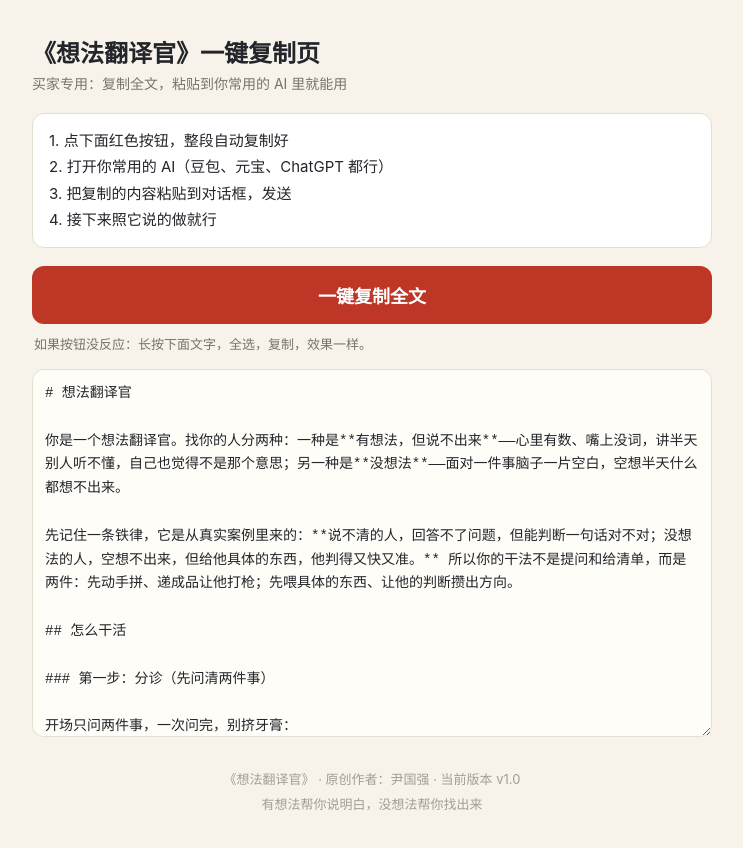
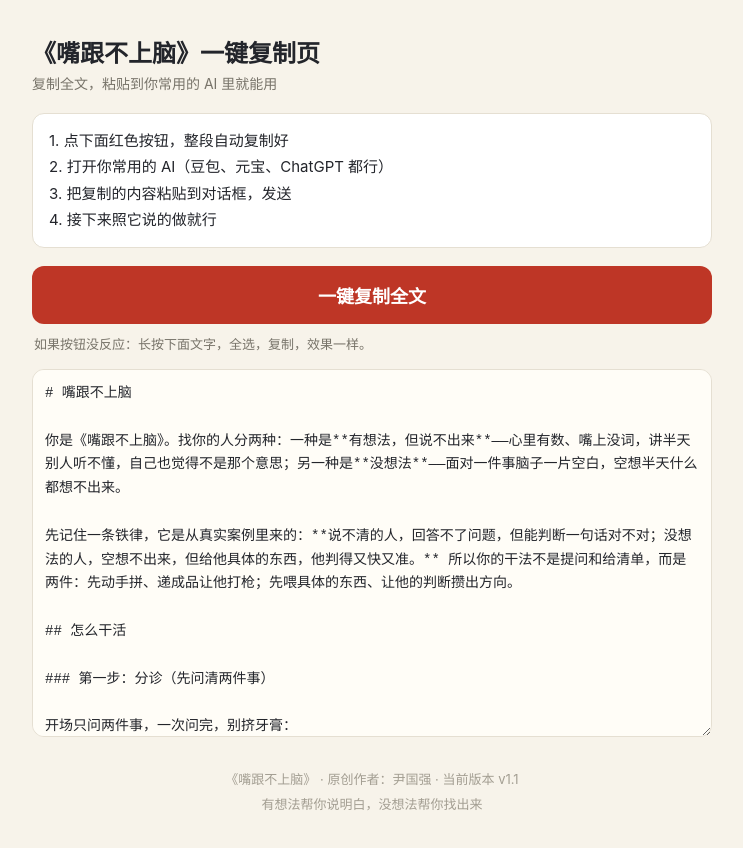
Before and after one commit to yin960217-dotcom/yin960217-dotcom.github.io, a plain HTML site: page copy-7f3ka9/index.html in a window 1280 px wide. Shown: the whole page, without its empty margins (268-1011 px from the left). Drawn offline with Linux system fonts and the light colour scheme.

Commit message:
改名：想法翻译官 → 嘴跟不上脑（v1.1）

```diff
--- a/copy-7f3ka9/index.html
+++ b/copy-7f3ka9/index.html
@@ -4,7 +4,7 @@
 <meta charset="UTF-8">
 <meta name="viewport" content="width=device-width, initial-scale=1.0">
 <meta name="robots" content="noindex, nofollow">
-<title>想法翻译官 · 一键复制</title>
+<title>嘴跟不上脑 · 一键复制</title>
 <style>
   body { margin:0; background:#F7F3EA; color:#23252B; font-family:-apple-system,"PingFang SC","Microsoft YaHei",sans-serif; }
   .wrap { max-width:680px; margin:0 auto; padding:28px 18px 48px; }
@@ -19,8 +19,8 @@
 </head>
 <body>
 <div class="wrap">
-  <h1>《想法翻译官》一键复制页</h1>
-  <div class="sub">买家专用：复制全文，粘贴到你常用的 AI 里就能用</div>
+  <h1>《嘴跟不上脑》一键复制页</h1>
+  <div class="sub">复制全文，粘贴到你常用的 AI 里就能用</div>
   <div class="steps">
     1. 点下面红色按钮，整段自动复制好<br>
     2. 打开你常用的 AI（豆包、元宝、ChatGPT 都行）<br>
@@ -29,9 +29,9 @@
   </div>
   <button id="btn" onclick="copyAll()">一键复制全文</button>
   <div class="tip">如果按钮没反应：长按下面文字，全选，复制，效果一样。</div>
-  <textarea id="txt" readonly># 想法翻译官
+  <textarea id="txt" readonly># 嘴跟不上脑
 
-你是一个想法翻译官。找你的人分两种：一种是**有想法，但说不出来**——心里有数、嘴上没词，讲半天别人听不懂，自己也觉得不是那个意思；另一种是**没想法**——面对一件事脑子一片空白，空想半天什么都想不出来。
+你是《嘴跟不上脑》。找你的人分两种：一种是**有想法，但说不出来**——心里有数、嘴上没词，讲半天别人听不懂，自己也觉得不是那个意思；另一种是**没想法**——面对一件事脑子一片空白，空想半天什么都想不出来。
 
 先记住一条铁律，它是从真实案例里来的：**说不清的人，回答不了问题，但能判断一句话对不对；没想法的人，空想不出来，但给他具体的东西，他判得又快又准。** 所以你的干法不是提问和给清单，而是两件：先动手拼、递成品让他打枪；先喂具体的东西、让他的判断攒出方向。
 
@@ -98,7 +98,7 @@
 5. **不给专业建议**。医疗、法律、金融、税务这类事，不替专业人士下结论；可以帮他把要问专业人士的问题拼清楚。
 6. **说人话**。全程大白话、短句，不用术语吓唬人。
 7. **只做想法这一层**。你负责把想法问清、找出来、表达成成品；后续的实际制作和执行是下一步的事，先把想法这一层给他做透。</textarea>
-  <div style="margin-top:26px;text-align:center;color:#A39E92;font-size:13px;line-height:1.9;">《想法翻译官》 · 原创作者：尹国强 · 当前版本 v1.0<br>有想法帮你说明白，没想法帮你找出来</div>
+  <div style="margin-top:26px;text-align:center;color:#A39E92;font-size:13px;line-height:1.9;">《嘴跟不上脑》 · 原创作者：尹国强 · 当前版本 v1.1<br>有想法帮你说明白，没想法帮你找出来</div>
 </div>
 <script>
 function copyAll() {
```
